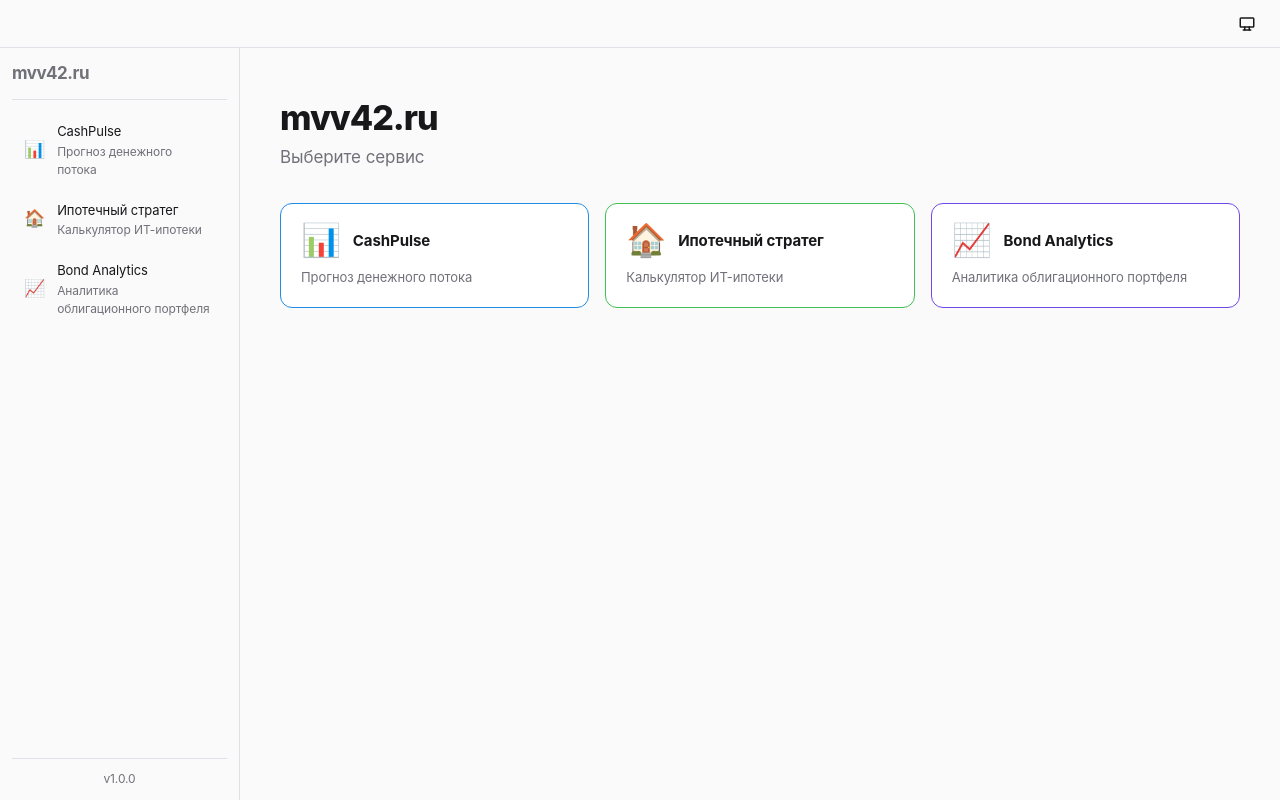
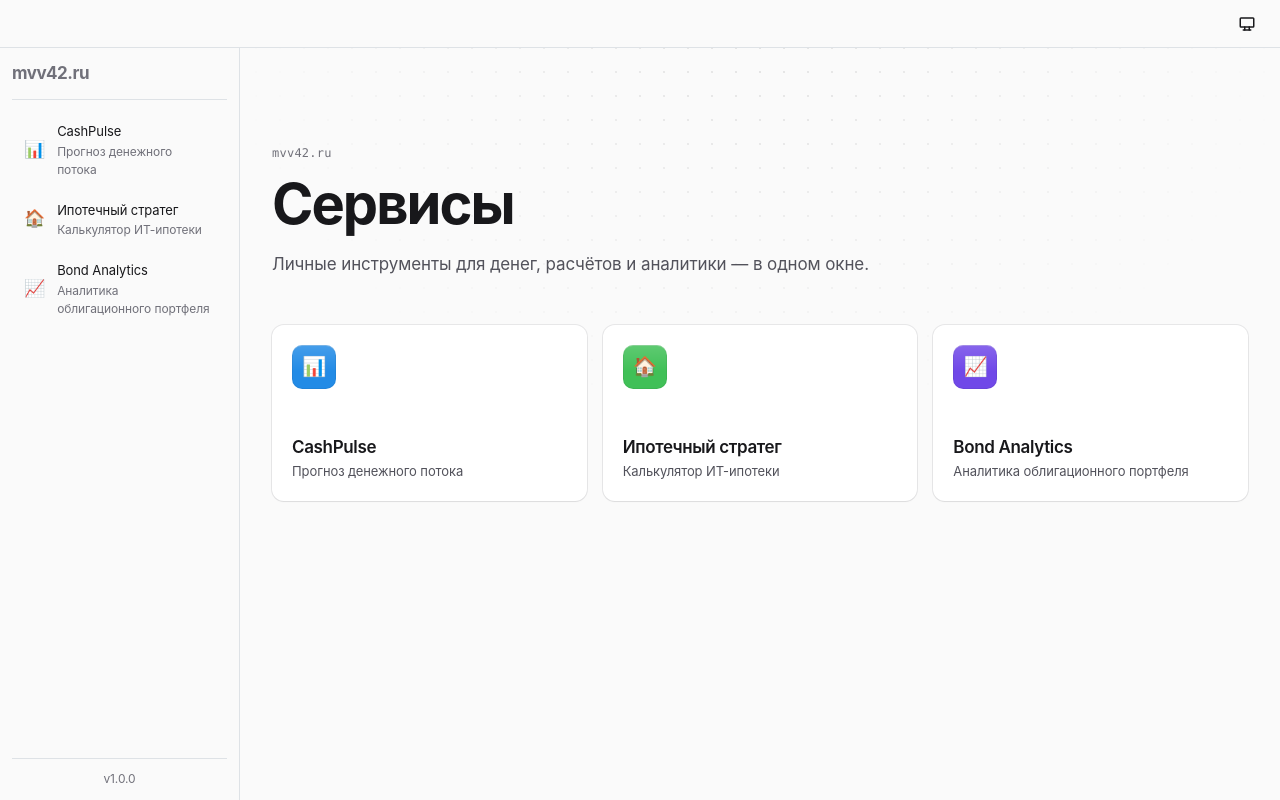
Before and after one commit to max31000/portal-shell, a React (Vite) app: page / in a window 1280 px wide. Built offline with nearby package versions, Linux system fonts and the light colour scheme.

Commit message:
feat: replace Welcome with new Home page and service card grid
Co-Authored-By: Claude Opus 5.5 <noreply@anthropic.com>

```diff
--- a/src/App.tsx
+++ b/src/App.tsx
@@ -6,7 +6,7 @@ import { useRegistry } from './useRegistry';
 import { Sidebar } from './components/Sidebar';
 import { ServiceFrame } from './components/ServiceFrame';
 import { Toolbar } from './components/Toolbar';
-import { Welcome } from './components/Welcome';
+import { Home } from './components/Home';
 import type { Service } from './types';
 import { parseHash, buildHash, type HashState } from './shell/hash';
 
@@ -129,7 +129,7 @@ export default function App() {
         {active ? (
           <ServiceFrame service={active} initialPath={initialPath} />
         ) : (
-          <Welcome services={services} onSelect={selectService} />
+          <Home services={services} onSelect={selectService} />
         )}
       </AppShell.Main>
     </AppShell>
--- /dev/null
+++ b/src/components/Home.module.css
@@ -0,0 +1,234 @@
+.scroll {
+  position: relative;
+  height: 100%;
+  overflow-y: auto;
+  isolation: isolate;
+}
+
+/* Faint dot field echoing the launcher's 3×3 mark; fades out below the hero. */
+.backdrop {
+  position: absolute;
+  inset: 0 0 auto 0;
+  height: 520px;
+  z-index: -1;
+  background-image: radial-gradient(circle at center, var(--border-strong) 1px, transparent 1.2px);
+  background-size: 24px 24px;
+  background-position: center -12px;
+  -webkit-mask-image: radial-gradient(ellipse 70% 100% at 50% 0%, #000 0%, transparent 75%);
+  mask-image: radial-gradient(ellipse 70% 100% at 50% 0%, #000 0%, transparent 75%);
+  opacity: 0.7;
+  pointer-events: none;
+}
+
+.page {
+  max-width: var(--content-max);
+  margin: 0 auto;
+  padding: var(--sp-24) var(--sp-8) var(--sp-16);
+}
+
+.hero {
+  max-width: 640px;
+  margin-bottom: var(--sp-12);
+  animation: rise var(--dur-slow) var(--ease) both;
+}
+
+.eyebrow {
+  margin: 0 0 var(--sp-3);
+  font-family: var(--font-mono);
+  font-size: var(--fs-12);
+  font-weight: var(--fw-medium);
+  letter-spacing: 0.02em;
+  color: var(--text-3);
+}
+
+.title {
+  margin: 0;
+  font-size: var(--fs-56);
+  font-weight: var(--fw-bold);
+  line-height: var(--lh-tight);
+  letter-spacing: var(--tracking-display);
+  color: var(--text);
+}
+
+.subtitle {
+  margin: var(--sp-4) 0 0;
+  font-size: var(--fs-17);
+  line-height: var(--lh-body);
+  color: var(--text-2);
+  text-wrap: pretty;
+}
+
+.grid {
+  list-style: none;
+  margin: 0;
+  padding: 0;
+  display: grid;
+  grid-template-columns: repeat(3, minmax(0, 1fr));
+  gap: var(--sp-4);
+}
+
+.cell {
+  display: flex;
+  animation: rise var(--dur-slow) var(--ease) both;
+  animation-delay: calc(60ms + var(--i, 0) * 40ms);
+}
+
+.card {
+  display: flex;
+  flex-direction: column;
+  gap: var(--sp-6);
+  width: 100%;
+  min-height: 176px;
+  padding: var(--sp-5);
+  border-radius: var(--r-md);
+  background: var(--surface);
+  color: inherit;
+  text-decoration: none;
+  box-shadow:
+    0 0 0 1px var(--border),
+    var(--shadow-sm);
+  transition:
+    transform var(--dur) var(--ease),
+    box-shadow var(--dur) var(--ease);
+}
+
+.card:hover {
+  transform: translateY(-2px);
+  box-shadow:
+    0 0 0 1px var(--border-strong),
+    var(--shadow-md);
+}
+
+.card:active {
+  transform: translateY(0);
+}
+
+.card:focus-visible {
+  outline-offset: 3px;
+}
+
+.card[aria-disabled='true'] {
+  cursor: default;
+}
+
+.card[aria-disabled='true'] .cardTop > span:first-child {
+  filter: saturate(0.25);
+  opacity: 0.6;
+}
+
+.cardTop {
+  display: flex;
+  align-items: flex-start;
+  justify-content: space-between;
+}
+
+.arrow {
+  color: var(--text-3);
+  opacity: 0;
+  transform: translate(-3px, 3px);
+  transition:
+    opacity var(--dur) var(--ease),
+    transform var(--dur) var(--ease);
+}
+
+.card:hover .arrow,
+.card:focus-visible .arrow {
+  opacity: 1;
+  transform: none;
+}
+
+.badge {
+  display: inline-flex;
+  align-items: center;
+  gap: var(--sp-1);
+  height: 22px;
+  padding: 0 var(--sp-2);
+  border-radius: var(--r-full);
+  font-size: var(--fs-12);
+  font-weight: var(--fw-medium);
+  color: var(--text-2);
+  box-shadow: inset 0 0 0 1px var(--border-strong);
+}
+
+.cardBody {
+  margin-top: auto;
+}
+
+.cardTitle {
+  margin: 0;
+  font-size: var(--fs-17);
+  font-weight: var(--fw-semibold);
+  line-height: var(--lh-snug);
+  letter-spacing: var(--tracking-title);
+}
+
+.cardText {
+  margin: var(--sp-1) 0 0;
+  font-size: var(--fs-13);
+  line-height: var(--lh-body);
+  color: var(--text-2);
+  display: -webkit-box;
+  -webkit-box-orient: vertical;
+  -webkit-line-clamp: 2;
+  line-clamp: 2;
+  overflow: hidden;
+}
+
+@keyframes rise {
+  from {
+    opacity: 0;
+    transform: translateY(8px);
+  }
+}
+
+@media (max-width: 960px) {
+  .grid {
+    grid-template-columns: repeat(2, minmax(0, 1fr));
+  }
+}
+
+@media (max-width: 640px) {
+  .page {
+    padding: var(--sp-12) var(--sp-4) var(--sp-10);
+  }
+
+  .hero {
+    margin-bottom: var(--sp-8);
+  }
+
+  .title {
+    font-size: var(--fs-34);
+    letter-spacing: -0.03em;
+  }
+
+  .subtitle {
+    font-size: var(--fs-15);
+  }
+
+  .grid {
+    grid-template-columns: minmax(0, 1fr);
+    gap: var(--sp-3);
+  }
+
+  .card {
+    flex-direction: row;
+    align-items: center;
+    gap: var(--sp-4);
+    min-height: 0;
+    padding: var(--sp-4);
+  }
+
+  .cardTop {
+    flex: none;
+  }
+
+  .arrow,
+  .badge {
+    display: none;
+  }
+
+  .cardBody {
+    margin-top: 0;
+    min-width: 0;
+  }
+}
--- /dev/null
+++ b/src/components/Home.tsx
@@ -0,0 +1,70 @@
+import type { CSSProperties, MouseEvent } from 'react';
+import { IconArrowUpRight, IconLock } from '@tabler/icons-react';
+import type { Service } from '../types';
+import { AppIcon } from './AppIcon';
+import classes from './Home.module.css';
+
+interface HomeProps {
+  services: Service[];
+  onSelect: (service: Service) => void;
+  isLocked?: (service: Service) => boolean;
+  onLockedSelect?: (service: Service) => void;
+}
+
+function isPlainClick(e: MouseEvent) {
+  return e.button === 0 && !e.metaKey && !e.ctrlKey && !e.shiftKey && !e.altKey;
+}
+
+export function Home({ services, onSelect, isLocked, onLockedSelect }: HomeProps) {
+  return (
+    <div className={classes.scroll}>
+      <div className={classes.backdrop} aria-hidden="true" />
+      <main className={classes.page}>
+        <header className={classes.hero}>
+          <p className={classes.eyebrow}>mvv42.ru</p>
+          <h1 className={classes.title}>Сервисы</h1>
+          <p className={classes.subtitle}>Личные инструменты для денег, расчётов и аналитики — в одном окне.</p>
+        </header>
+
+        <section aria-label="Сервисы">
+          <ul className={classes.grid}>
+            {services.map((service, i) => {
+              const locked = !!isLocked?.(service);
+              return (
+                <li key={service.id} className={classes.cell} style={{ '--i': i } as CSSProperties}>
+                  <a
+                    href={`#/${service.id}`}
+                    className={classes.card}
+                    aria-disabled={locked || undefined}
+                    onClick={(e) => {
+                      if (!isPlainClick(e)) return;
+                      e.preventDefault();
+                      if (locked) onLockedSelect?.(service);
+                      else onSelect(service);
+                    }}
+                  >
+                    <div className={classes.cardTop}>
+                      <AppIcon icon={service.icon} name={service.name} color={service.color} size={44} />
+                      {locked ? (
+                        <span className={classes.badge}>
+                          <IconLock size={12} stroke={2} aria-hidden="true" />
+                          Нужен доступ
+                        </span>
+                      ) : (
+                        <IconArrowUpRight className={classes.arrow} size={18} stroke={1.75} aria-hidden="true" />
+                      )}
+                    </div>
+                    <div className={classes.cardBody}>
+                      <h2 className={classes.cardTitle}>{service.name}</h2>
+                      {service.description && <p className={classes.cardText}>{service.description}</p>}
+                    </div>
+                  </a>
+                </li>
+              );
+            })}
+          </ul>
+        </section>
+      </main>
+    </div>
+  );
+}
--- a/src/components/Welcome.tsx
+++ /dev/null
@@ -1,66 +0,0 @@
-import { Box, Title, Text, SimpleGrid, Card, Group, Stack } from '@mantine/core';
-import type { Service } from '../types';
-
-interface WelcomeProps {
-  services: Service[];
-  onSelect: (service: Service) => void;
-}
-
-export function Welcome({ services, onSelect }: WelcomeProps) {
-  return (
-    <Box p="xl" style={{ overflowY: 'auto', height: '100%' }}>
-      <Stack gap="xl" maw={960} mx="auto">
-        {/* Heading */}
-        <Stack gap={4} pt="md">
-          <Title order={1} fw={800} style={{ letterSpacing: '-1px' }}>
-            mvv42.ru
-          </Title>
-          <Text c="dimmed" size="lg">
-            Выберите сервис
-          </Text>
-        </Stack>
-
-        {/* Service cards grid */}
-        <SimpleGrid cols={{ base: 1, sm: 2, md: 3 }} spacing="md">
-          {services.map((service) => (
-            <Card
-              key={service.id}
-              padding="lg"
-              radius="md"
-              withBorder
-              style={{
-                borderColor: service.color,
-                cursor: 'pointer',
-                transition: 'transform 120ms ease, box-shadow 120ms ease',
-              }}
-              onClick={() => onSelect(service)}
-              onMouseEnter={(e) => {
-                (e.currentTarget as HTMLElement).style.transform = 'translateY(-2px)';
-                (e.currentTarget as HTMLElement).style.boxShadow =
-                  `0 4px 20px ${service.color}40`;
-              }}
-              onMouseLeave={(e) => {
-                (e.currentTarget as HTMLElement).style.transform = '';
-                (e.currentTarget as HTMLElement).style.boxShadow = '';
-              }}
-            >
-              <Stack gap="sm">
-                <Group gap="sm" align="center">
-                  <Text size="2rem" style={{ lineHeight: 1 }}>
-                    {service.icon}
-                  </Text>
-                  <Text fw={700} size="md">
-                    {service.name}
-                  </Text>
-                </Group>
-                <Text size="sm" c="dimmed" lineClamp={2}>
-                  {service.description}
-                </Text>
-              </Stack>
-            </Card>
-          ))}
-        </SimpleGrid>
-      </Stack>
-    </Box>
-  );
-}
```
